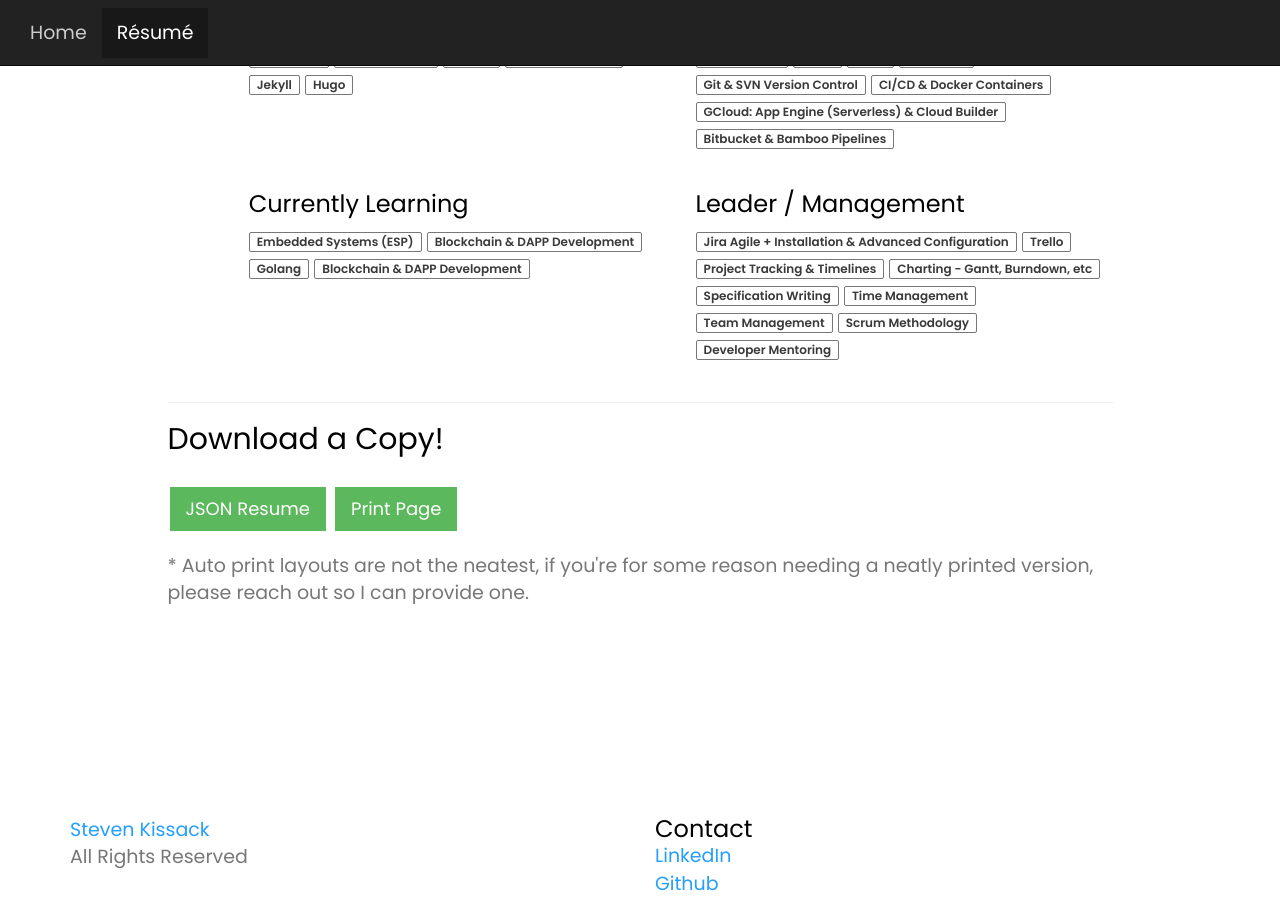
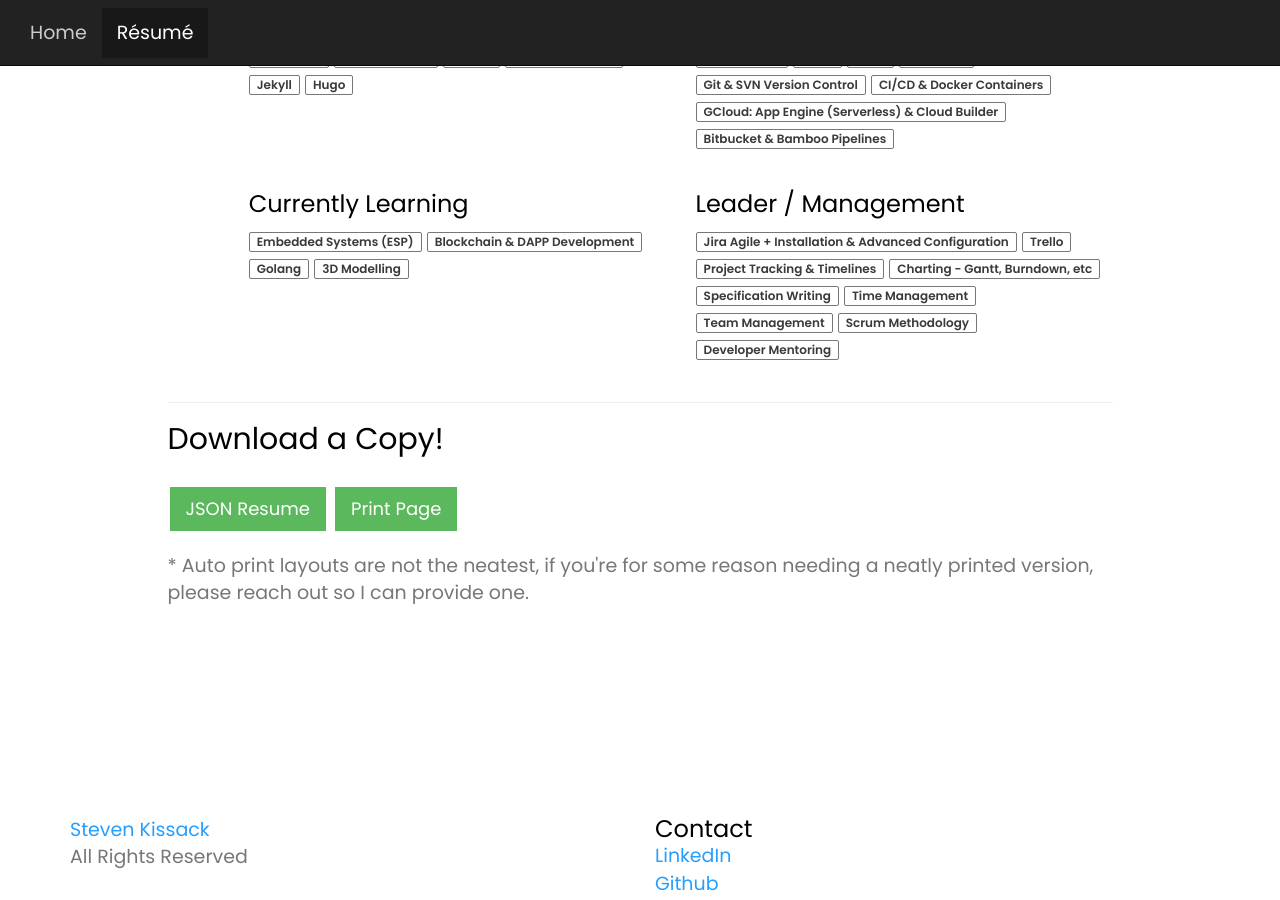
Before and after one commit to stevenkissack/stevokk.github.io, a Jekyll site: the page built from _pages/resume.md, in a window 1280 px wide and 900 px high, scrolled down 2269 px. Built offline with Jekyll 4.4.1, drawn with Linux system fonts in a browser that asks for light colours; nearby versions of some CDN libraries.

Commit message:
fix currently learning skills

```diff
--- a/_data/resume.json
+++ b/_data/resume.json
@@ -150,7 +150,7 @@
           "Embedded Systems (ESP)",
           "Blockchain & DAPP Development",
           "Golang",
-          "Blockchain & DAPP Development"
+          "3D Modelling"
         ]
       },
       {
```
